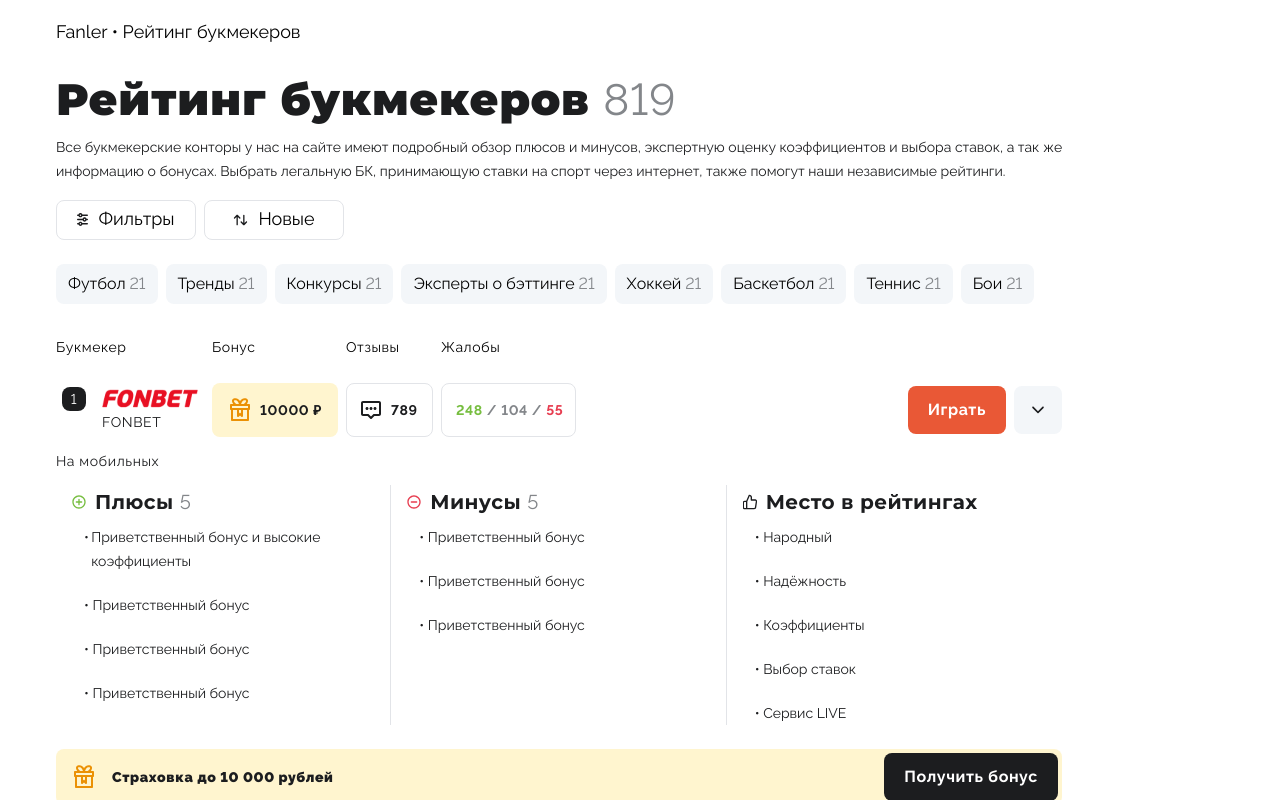
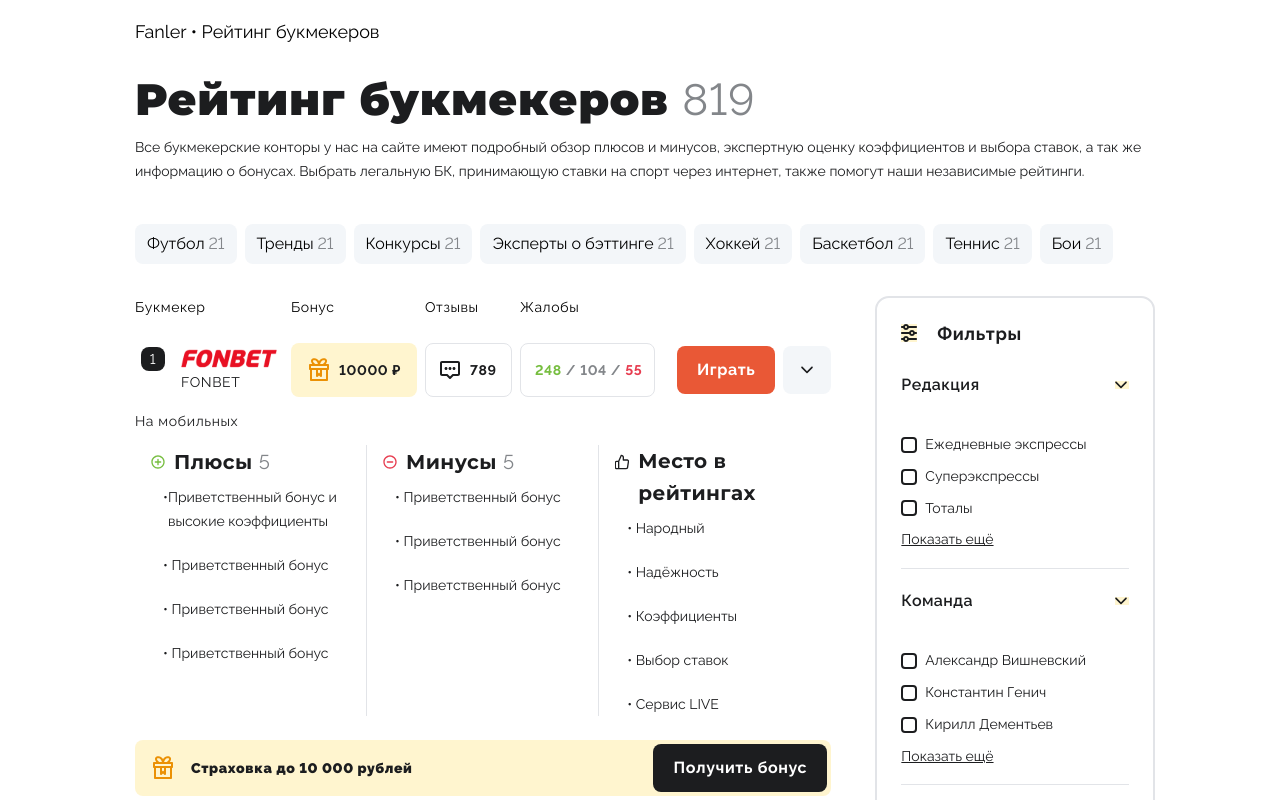
Before and after one commit to Basskey/cv-demo-05282021, a Vue app: page / in a window 1280 px wide. Shown: the top 800 px of the page. Built offline with nearby package versions, Linux system fonts and the light colour scheme.

Commit message:
feat: 1280 desktop markup 100% completed

```diff
--- a/src/App.vue
+++ b/src/App.vue
@@ -120,4 +120,10 @@
       }
     }
   }
+
+  @media screen and (min-width: 1280px) {
+    .sidebar--mobile-static {
+      display: none;
+    }
+  }
 </style>
--- a/src/assets/styles.scss
+++ b/src/assets/styles.scss
@@ -96,3 +96,9 @@
     margin: 0 0 24px 0;
   }
 }
+
+@media screen and (min-width: 1280px) {
+  .wrapper {
+    margin: 0 auto;
+  }
+}
--- a/src/components/BookmakersTable.vue
+++ b/src/components/BookmakersTable.vue
@@ -747,4 +747,10 @@
       }
     }
   }
+
+  @media screen and (min-width: 1280px) {
+    .table {
+      margin: 0 40px 0 0;
+    }
+  }
 </style>
--- a/src/components/Sidebar.vue
+++ b/src/components/Sidebar.vue
@@ -86,7 +86,12 @@
 
 <style lang="scss">
   .sidebar {
-    display: none; //mob
+    display: none;
+  }
+
+  @media screen and (min-width: 1280px) {
+    .sidebar {
+      display: block;
       height: 100%;
       width: 280px;
       border: 2px solid #E2E4E8;
@@ -199,4 +204,5 @@
         }
       }
     }
+  }
 </style>
--- a/src/components/Title.vue
+++ b/src/components/Title.vue
@@ -36,11 +36,6 @@
     color: #1C1D1F;
     margin: 0 0 10px;
   }
-
-  //h1 {
-  //  font-size: 44px;
-  //  margin: 32px 0 8px 0;
-  //}
 
   .go-back {
     background: url("/img/icon-goback.svg") no-repeat center;
@@ -102,4 +97,16 @@
       }
     }
   }
+
+  @media screen and (min-width: 1280px) {
+
+    .title {
+      font-size: 44px;
+      margin: 32px 0 8px 0;
+    }
+
+    .subtitle {
+      margin: 0 0 40px;
+    }
+  }
 </style>
```
Lines whose indentation alone changed are shown as unchanged.
